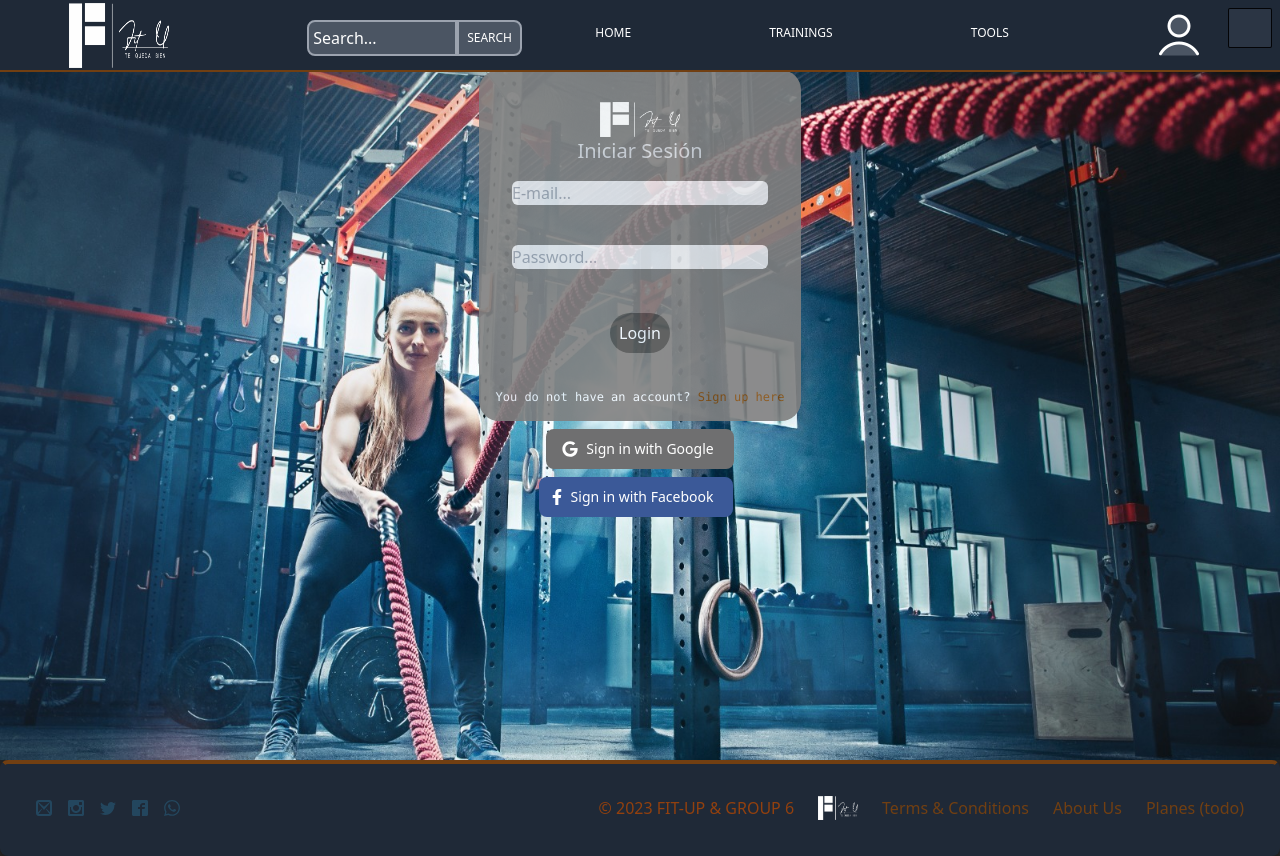
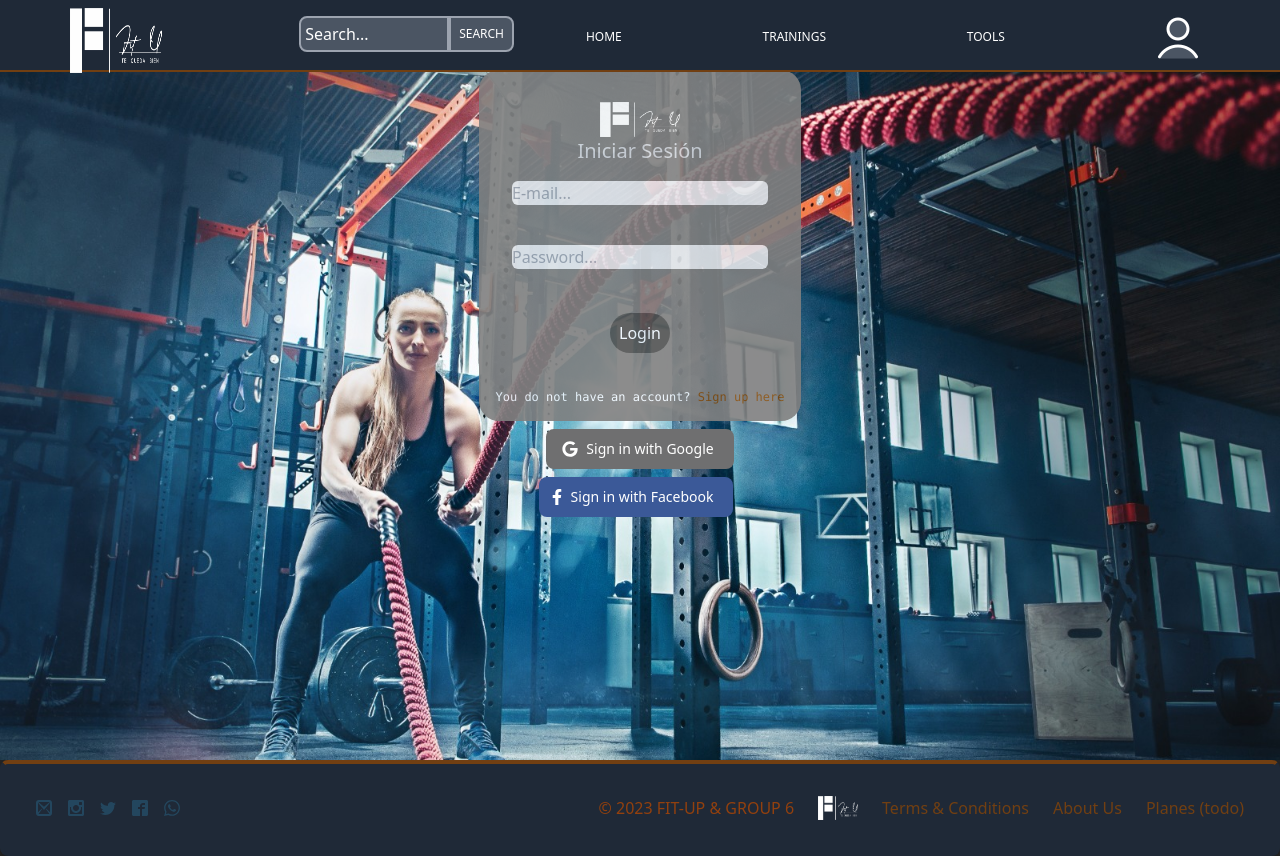
Before and after one commit to proyecto-final-2023/PF-G6, a Next.js app in the folder client/: page /login in a window 1280 px wide. Built offline with nearby package versions, Linux system fonts and the light colour scheme; no server answers.

Commit message:
added burger menu

```diff
--- a/client/components/navbar/Burger.tsx
+++ b/client/components/navbar/Burger.tsx
@@ -7,7 +7,7 @@ export default function Burger({ isBurgerActive, burgerHandler }: BurgerProps) {
   return (
     <button
       type="button"
-      className={`fixed bg-gray-600/30 w-11 h-10 z-30 pointer m-2 right-0 border border-black/90 rounded-sm p-1`}
+      className={`fixed bg-gray-600/30 w-11 h-10 z-30 pointer m-2 right-0 border border-black/90 rounded-sm p-1 sm:hidden`}
       onClick={burgerHandler}
     >
       <div
--- a/client/components/navbar/HoverLi.tsx
+++ b/client/components/navbar/HoverLi.tsx
@@ -1,11 +1,13 @@
 import Image from "next/image";
 import Link from "next/link";
+import { useState, useEffect } from "react";
 import { HoverLiProps } from "@/types/components";
 import SubNavMenu from "./SubNavMenu";
 import { linkStyles } from "./Navbar";
 
 export default function HoverLi(props: HoverLiProps) {
-  const { imgUrl, href, text, isHover, hoverEventHandler, optionsList } = props;
+  const { imgUrl, href, text, isHover, hoverEventHandler, optionsList, vw } =
+    props;
 
   const USER_ID = "777-www";
 
@@ -15,6 +17,7 @@ export default function HoverLi(props: HoverLiProps) {
       onMouseEnter={() => hoverEventHandler({ type: "enter", key: text })}
       onMouseLeave={() => hoverEventHandler({ type: "leave", key: text })}
     >
+      <div className="flex flex-col items-center p-2 sm:p-0">
         <Link {...{ href }} replace className={linkStyles}>
           {/* if imgUrl render Image: else render text */}
           {/* make text upper case, cuz' of hoverState's key */}
@@ -25,11 +28,12 @@ export default function HoverLi(props: HoverLiProps) {
           )}
         </Link>
 
-      {isHover && (
-        <div className="absolute top-16 px-2 py-4 w-[115px]">
+        {(isHover || vw < 800) && (
+          <div className="static sm:absolute top-16 px-2 py-4 w-[115px]">
             <SubNavMenu {...{ optionsList }} id={USER_ID} />
           </div>
         )}
+      </div>
     </li>
   );
 }
--- a/client/components/navbar/Navbar.tsx
+++ b/client/components/navbar/Navbar.tsx
@@ -1,6 +1,6 @@
 import Link from "next/link";
 import Image from "next/image";
-import { useRef, useState } from "react";
+import { useEffect, useRef, useState } from "react";
 
 import HoverLi from "./HoverLi";
 import { NavbarStates } from "@/types/components";
@@ -13,7 +13,7 @@ import { auth } from "../../firebase";
 import Burger from "./Burger";
 
 export const linkStyles =
-  "inline-block font-medium text-xs leading-tight uppercase rounded hover:text-orange-500 transition duration-300 ease-in-out";
+  "inline-block font-medium text-xs leading-tight uppercase rounded hover:text-orange-500 transition duration-300 ease-in-out inline-block p-1 ";
 // * uwu *//
 export default function Navbar() {
   const searchRef = useRef<HTMLInputElement>(null);
@@ -35,27 +35,47 @@ export default function Navbar() {
     setIsBurgerActive((prev) => !prev);
   };
 
+  const [viewportWidth, setViewportWidth] = useState(0);
+
+  useEffect(() => {
+    function updateViewportWidth() {
+      setViewportWidth(window.innerWidth);
+    }
+
+    // Add event listener to update viewport width on resize
+    window.addEventListener("resize", updateViewportWidth);
+
+    // Set initial viewport width
+    updateViewportWidth();
+
+    // Remove event listener on unmount
+    return () => {
+      window.removeEventListener("resize", updateViewportWidth);
+    };
+  }, []);
+
   return (
     <div>
       <Burger isBurgerActive={isBurgerActive} burgerHandler={burgerHandler} />
-      {/* navbar */}
       <nav
-        className={`lg:w-full bg-gray-800 h-[72px] border-x-none border-b-[2px] border-yellow-900 w-3/4 top-0 fixed bottom-0 z-20 right-0 ${
-          isBurgerActive && "hidden"
+        className={`sm:h-[72px] sm:p-0 sm:top-0 py-12 px-6 h-[100vh] w-full bg-gray-800 border-x-none border-b-[2px] border-yellow-900 bottom-0 z-20 transition-all ease duration-300 fixed ${
+          isBurgerActive || viewportWidth > 800
+            ? "-translate-x-0"
+            : "translate-x-[100vw]"
         }`}
       >
-        <ul className="flex justify-around align-middle">
-          <li className="inline-block align-bottom text-center w-[100px] h-[65px]">
+        <ul className="flex sm:justify-around items-center flex-col sm:flex-row h-[85vh] sm:h-[72px]">
+          <li className="inline-block align-bottom text-center w-[100px] h-[65px] p-1">
             <Link replace href="/" scroll>
               <Image
                 src={logoImg}
                 alt={`link of the whole app`}
-                className="inline-block align-bottom mt-[3px] w-[100px] h-[65px]"
+                className="inline-block align-bottom sm:w-[100px] sm:h-[65px]"
               />
             </Link>
           </li>
 
-          <li className="inline-block align-bottom text-center pt-5">
+          <li className="inline-block align-bottom text-center pt-5 py-2 relative sm:-top-2">
             <input
               type="search"
               ref={searchRef}
@@ -88,6 +108,7 @@ export default function Navbar() {
             href="trainee/tool/tools"
             text="tools"
             isHover={hovers.tools}
+            vw={viewportWidth}
             optionsList={[
               "Stop Watch",
               "Calories Calculator",
@@ -102,6 +123,7 @@ export default function Navbar() {
             text="user"
             href="/"
             isHover={hovers.user}
+            vw={viewportWidth}
             optionsList={
               user
                 ? ["Diets", "Trainer Programs", "Log out"]
--- a/client/components/navbar/SubNavMenu.tsx
+++ b/client/components/navbar/SubNavMenu.tsx
@@ -19,7 +19,7 @@ const optionsUrlMapping: UrlMapping = {
   diets: "/trainee/eating-plans",
   trainerprograms: "/trainee/training-plans",
   logout: () => {
-    auth.signOut()
+    auth.signOut();
   },
 };
 
@@ -33,7 +33,7 @@ export default function SubNavMenu(props: SubNavMenuProps): ReturnVoidOrJsx {
   }
 
   return (
-    <ul className="absolute left-0 w-[115px] flex flex-col bg-gray-600 border-gray-200 rounded-lg shadow-lg ease-in-out duration-500">
+    <ul className="left-0 w-[115px] flex flex-col bg-gray-600 border-gray-200 rounded-lg shadow-lg ease-in-out duration-500">
       {optionsList.map((option) => {
         const urlKey = option.replace(" ", "").toLowerCase();
         // TS needed this to be happy, since I modifed the key before using it
@@ -42,12 +42,14 @@ export default function SubNavMenu(props: SubNavMenuProps): ReturnVoidOrJsx {
         return (
           <li key={option.toString()}>
             {typeof urlOrFunc === "string" ? (
-              <Link href={urlOrFunc}><button
-              className="inline-block px-6 py-2.5 bg-transparent font-medium text-xs leading-tight uppercase hover:bg-gray-600 hover:text-orange-500 rounded w-[115px] transition duration-300 ease-in-out"
-              type="button"
-            >
-              {option}
-            </button></Link>
+              <Link href={urlOrFunc}>
+                <button
+                  className="inline-block px-6 py-2.5 bg-transparent font-medium text-xs leading-tight uppercase hover:bg-gray-600 hover:text-orange-500 rounded w-[115px] transition duration-300 ease-in-out"
+                  type="button"
+                >
+                  {option}
+                </button>
+              </Link>
             ) : (
               <button
                 onClick={urlOrFunc}
@@ -57,7 +59,6 @@ export default function SubNavMenu(props: SubNavMenuProps): ReturnVoidOrJsx {
                 {option}
               </button>
             )}
-
           </li>
         );
       })}
--- a/client/components/navbar/dicks.tsx
+++ /dev/null
@@ -1,33 +0,0 @@
-import { useState } from "react";
-
-export default function App() {
-  const [isOpen, setIsOpen] = useState(false);
-  const genericHamburgerLine = `h-1 w-6 my-1 rounded-full bg-black transition ease transform duration-300`;
-
-  return (
-    <button
-      className="flex flex-col h-12 w-12 border-2 border-black rounded justify-center items-center group"
-      onClick={() => setIsOpen(!isOpen)}
-    >
-      <div
-        className={`${genericHamburgerLine} ${
-          isOpen
-            ? "rotate-45 translate-y-3 opacity-50 group-hover:opacity-100"
-            : "opacity-50 group-hover:opacity-100"
-        }`}
-      />
-      <div
-        className={`${genericHamburgerLine} ${
-          isOpen ? "opacity-0" : "opacity-50 group-hover:opacity-100"
-        }`}
-      />
-      <div
-        className={`${genericHamburgerLine} ${
-          isOpen
-            ? "-rotate-45 -translate-y-3 opacity-50 group-hover:opacity-100"
-            : "opacity-50 group-hover:opacity-100"
-        }`}
-      />
-    </button>
-  );
-}
--- a/client/types/components.d.ts
+++ b/client/types/components.d.ts
@@ -11,6 +11,7 @@ export type HoverLiProps = {
   isHover: boolean;
   hoverEventHandler: ({}: HoverState) => void;
   optionsList: string[];
+  vw: number;
 };
 
 // @ SubNavMenu
```
Lines whose indentation alone changed are shown as unchanged.
